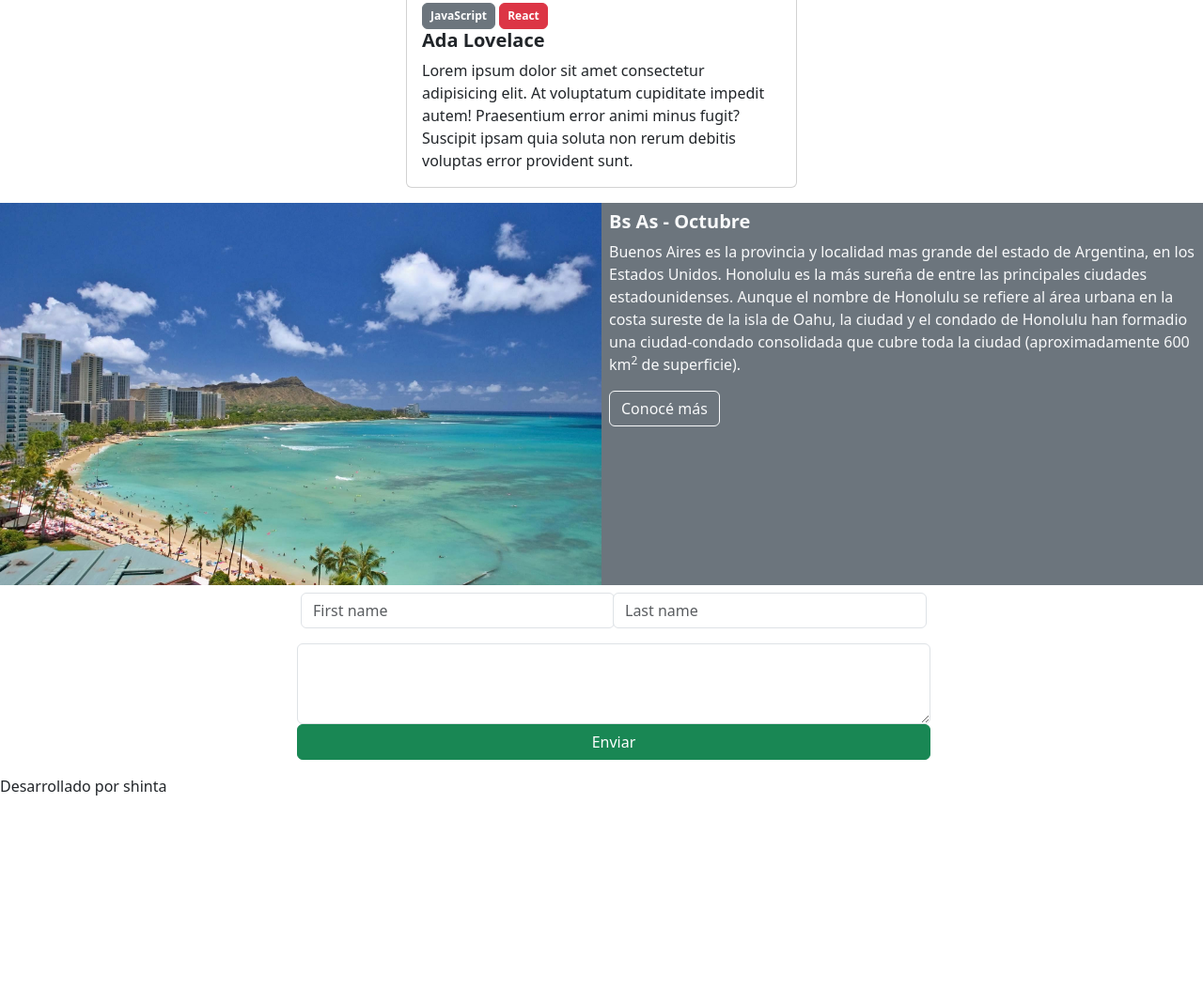
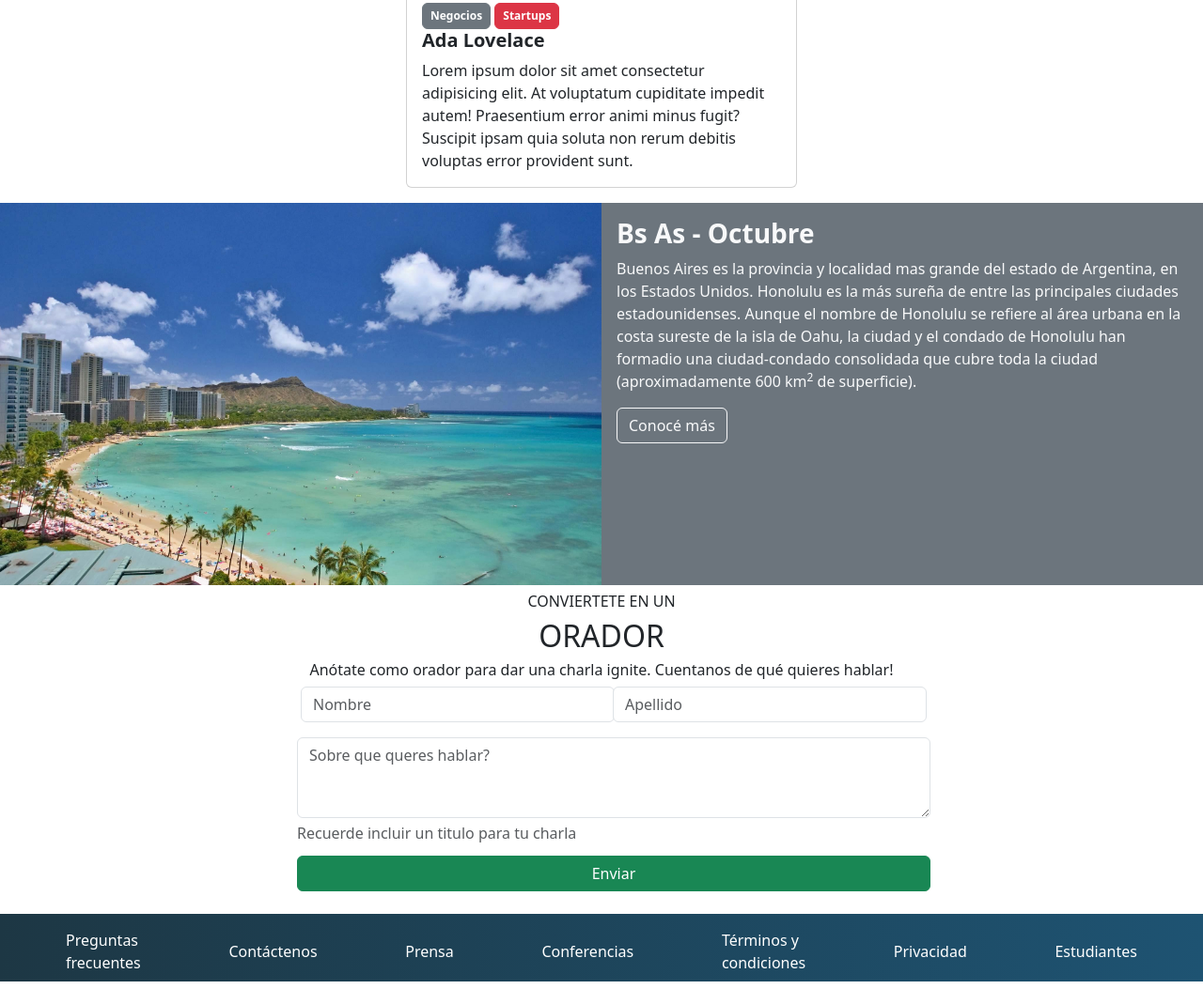
Before and after one commit to teotronic5438/teotronic5438.github.io, a plain HTML site: page index.html in a window 1280 px wide. Shown: the part 1849-2902 px from the top of the page at 94% size. Before the commit the page ends 2698 px from the top, so only its background shows below. Drawn offline with Linux system fonts and the light colour scheme.

Commit message:
agregando footer

```diff
--- a/css/style.css
+++ b/css/style.css
@@ -25,3 +25,8 @@
     color: #fff;
     text-align: end;
 }
+.pie{
+    height: 5vh;
+    background-image: linear-gradient(to right, #1D3744 , #1E5372);
+    color: #fff;
+}
--- a/index.html
+++ b/index.html
@@ -136,11 +136,11 @@
                     <div class="card-body">
                       <button type="button" class="btn btn-secondary fw-bold"
                       style="--bs-btn-padding-y: .25rem; --bs-btn-padding-x: .5rem; --bs-btn-font-size: .75rem;">
-                        JavaScript
+                        Negocios
                       </button>
                       <button type="button" class="btn btn-danger fw-bold"
                       style="--bs-btn-padding-y: .25rem; --bs-btn-padding-x: .5rem; --bs-btn-font-size: .75rem;">
-                        React
+                        Startups
                       </button>
                       <h5 class="card-title fw-bold">Ada Lovelace</h5>
                       <p class="card-text">Lorem ipsum dolor sit amet consectetur adipisicing elit. At voluptatum cupiditate impedit autem! Praesentium error animi minus fugit? Suscipit ipsam quia soluta non rerum debitis voluptas error provident sunt.</p>
@@ -158,9 +158,9 @@
               </div>
 
               <div class="col-12 col-md-12 col-lg-6 m-0 p-0 bg-secondary">
-                  <div class="card-body m-2">
-                    <h5 class="card-title text-light fw-bold">Bs As - Octubre</h5>
-                    <p class="card-text text-light my-2">
+                  <div class="card-body m-2 p-2">
+                    <h3 class="card-title text-light fw-bold">Bs As - Octubre</h3>
+                    <p class="text-light my-2">
                       Buenos Aires es la provincia y localidad mas grande del estado de Argentina, en los Estados Unidos. Honolulu es la más sureña de entre las principales ciudades estadounidenses. Aunque el nombre de Honolulu se refiere al área urbana en la costa sureste de la isla de Oahu, la ciudad y el condado de Honolulu han formadio una ciudad-condado consolidada que cubre toda la ciudad (aproximadamente 600 km<sup>2</sup> de superficie).
                     </p>
                     <button type="button" class="btn btn-outline-light mt-2">Conocé más</button>
@@ -170,28 +170,53 @@
           </section>
 
           <section id="vacante">
+            <h2 class="text-center fs-6 mt-2">CONVIERTETE EN UN</h2>
+            <h2 class="text-center">ORADOR</h2>
+            <h6 class="text-center">Anótate como orador para dar una charla ignite. Cuentanos de qué quieres hablar!</h6>
             <div class="formulario w-50 m-auto my-2">
               <form action="">
                 <div class="row">
-
                   <div class="col">
-                    <input type="text" class="form-control" placeholder="First name" aria-label="First name">
+                    <input type="text" class="form-control" placeholder="Nombre" aria-label="First name">
                   </div>
                   <div class="col">
-                    <input type="text" class="form-control" placeholder="Last name" aria-label="Last name">
+                    <input type="text" class="form-control" placeholder="Apellido" aria-label="Last name">
                   </div>
 
                 </div>
                 <div class="row my-2 p-2">
-                  <textarea class="form-control"rows="3"></textarea>
-                  <button type="submit" class="btn btn-success w-100">Enviar</button>
+                  <textarea class="form-control" placeholder="Sobre que queres hablar?" rows="3"></textarea>
+                  <p class="text-muted p-0 m-0 my-1">Recuerde incluir un titulo para tu charla</p>
+                  <button type="submit" class="btn btn-success my-2 w-100">Enviar</button>
                 </div>
               </form>
             </div>
           </section>
 
-          <footer>
-            Desarrollado por shinta
+          <footer class="pie p-3">
+            <div class="container d-flex justify-content-between align-items-center">
+              <div>
+                <p>Preguntas<br /> frecuentes</p>
+              </div>
+              <div>
+                <p>Contáctenos</p>
+              </div>
+              <div>
+                <p>Prensa</p>
+              </div>
+              <div>
+                <p>Conferencias</p>
+              </div>
+              <div>
+                <p>Términos y<br /> condiciones</p>
+              </div>
+              <div>
+                <p>Privacidad</p>
+              </div>
+              <div>
+                <p>Estudiantes</p>
+              </div>
+            </div>
           </footer>
     </div>
     <script src="./js/bootstrap.bundle.min.js"></script>
```
